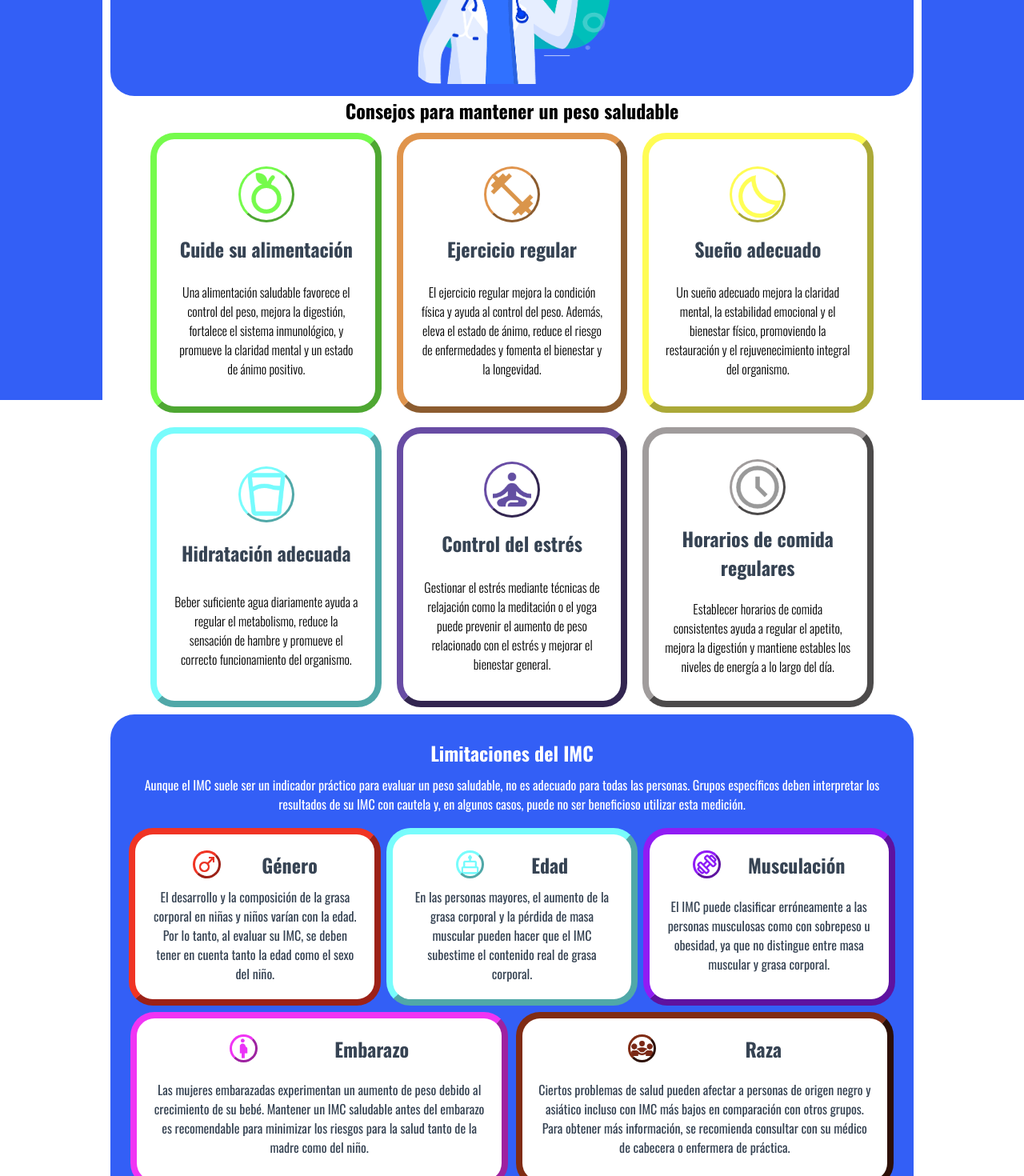
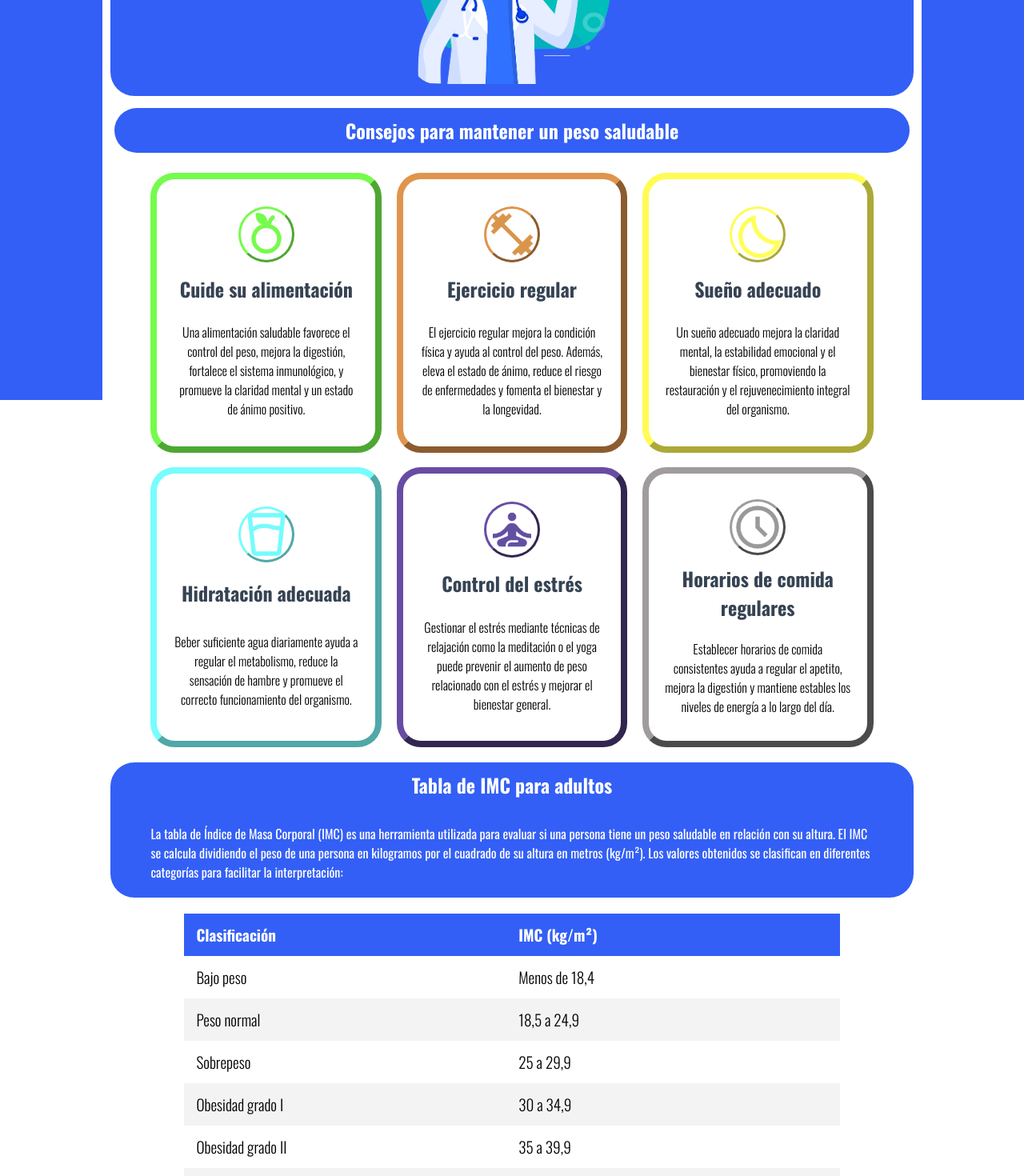
Before and after one commit to LuciusCat/calculadora-imc, a React (Vite) app: page / in a window 1280 px wide. Shown: the part 700-2170 px from the top of the page at 80% size. Built offline with nearby package versions, Linux system fonts and the light colour scheme.

Commit message:
Agregando la seccion sobrepeso

```diff
--- a/src/App.css
+++ b/src/App.css
@@ -41,5 +41,11 @@
 }
 
 .h2-sub {
-  color: red;
+  background-color: var(--primary-color);
+  color: white;
+  padding: 10px;
+  border-radius: 30px;
+  margin: 15px;
+  width: 100%;
+  text-align: center;
 }
--- a/src/App.jsx
+++ b/src/App.jsx
@@ -13,7 +13,7 @@ import {
   sectionRegular,
 } from "./data/dataIcon";
 
-import "./css/LimitsSection.css"
+import "./css/LimitsSection.css";
 
 import {
   sectionGender,
@@ -22,6 +22,10 @@ import {
   sectionPregnancy,
   sectionRace,
 } from "./data/dataLimits";
+
+import ListSection from "./components/ListSection"
+
+import { overweight } from "./data/dataListSection";
 
 const bmiData = [
   { classification: "Bajo peso", bmi: "Menos de 18,4" },
@@ -46,6 +50,17 @@ const sectionLimitsTitle = "Limitaciones del IMC";
 
 const sectionLimitsTxt =
   "Aunque el IMC suele ser un indicador práctico para evaluar un peso saludable, no es adecuado para todas las personas. Grupos específicos deben interpretar los resultados de su IMC con cautela y, en algunos casos, puede no ser beneficioso utilizar esta medición.";
+
+const Subtitle = ({ content }) => {
+  return <h2 className="h2-sub">{content}</h2>;
+};
+
+const h2Tips = "Consejos para mantener un peso saludable";
+
+const sectionTableTitle = "Tabla de IMC para adultos";
+
+const sectionTableTxt =
+  "La tabla de Índice de Masa Corporal (IMC) es una herramienta utilizada para evaluar si una persona tiene un peso saludable en relación con su altura. El IMC se calcula dividiendo el peso de una persona en kilogramos por el cuadrado de su altura en metros (kg/m²). Los valores obtenidos se clasifican en diferentes categorías para facilitar la interpretación:";
 
 function App() {
   return (
@@ -72,7 +87,8 @@ function App() {
             </Section>
             <div className="img-doc-2" />
           </article>
-          <h2>Consejos para mantener un peso saludable</h2>
+
+          <Subtitle content={h2Tips} />
           <div className="container-icon-section">
             <IconSection
               className={"icon-section"}
@@ -134,6 +150,16 @@ function App() {
             </IconSection>
           </div>
 
+          <Section
+            className={"section-table"}
+            title={sectionTableTitle}
+            titleLevel={"h2"}
+          >
+            {sectionTableTxt}
+          </Section>
+
+          <TableBMI data={bmiData} />
+
           <article className="article-explain">
             <Section
               className={"section-explain"}
@@ -194,7 +220,12 @@ function App() {
               </div>
             </Section>
           </article>
-          <TableBMI data={bmiData} />
+            <ListSection
+              title={overweight.title}
+              intro={overweight.intro}
+              listItems={overweight.listItems}
+              conclusion={overweight.conclusion}
+            />
         </div>
       </div>
     </>
--- /dev/null
+++ b/src/components/ListSection.jsx
@@ -0,0 +1,19 @@
+import React from "react";
+import "../css/ListSection.css"
+
+const ListSection = ({ title, intro, listItems, conclusion }) => {
+  return(
+      <div className="list-section">
+        <h2>{title}</h2>
+        <p>{intro}</p>
+        <ul>
+          {listItems.map((item, index) => (
+            <li key={index}>{item}</li>
+          ))}
+        </ul>
+        <p>{conclusion}</p>
+      </div>
+  );
+};
+
+export default ListSection;
--- a/src/css/LimitsSection.css
+++ b/src/css/LimitsSection.css
@@ -1,5 +1,5 @@
 .container-limits-section {
-    margin-top: 15px;
+  margin-top: 15px;
   width: 100%;
   display: grid;
   grid-template-columns: repeat(6, 1fr);
@@ -24,7 +24,7 @@
   border: 8px outset;
   border-radius: 30px;
   background-color: white;
-  transition: all .5s ease;
+  transition: all 0.5s ease;
 }
 
 .limits-section .section-title-icon {
--- /dev/null
+++ b/src/css/ListSection.css
@@ -0,0 +1,47 @@
+.list-section {
+    margin-top: 15px;
+    color: white;
+    border-radius: 30px;
+    font-weight: 400;
+    width: 100%;
+    display: flex;
+    flex-direction: column;
+    justify-content: space-evenly;
+    align-items: center;
+}
+
+.list-section p {
+    background-color: var(--primary-color);
+    padding: 15px;
+    border-radius: 30px;
+    margin: 15px;
+    width: 100%;
+}
+
+.list-section h2 {
+    text-align: center;
+    margin-bottom: 10px;
+    background-color: var(--primary-color);
+    padding: 15px;
+    border-radius: 30px;
+    width: 100%;
+}
+
+.list-section ul {
+    display: flex;
+    flex-wrap: wrap;
+    justify-content: space-evenly;
+    align-content: center;
+    list-style: none;
+}
+
+.list-section li {
+    text-align: center;
+    background-color: var(--secondary-color);
+    padding: 20px;
+    max-width: 250px;
+    max-height: 300px;
+    border-radius: 30px;
+    margin: 1%;
+    flex-grow: 1;
+}
--- a/src/css/Section.css
+++ b/src/css/Section.css
@@ -79,6 +79,25 @@
   margin: 15px 0;
 }
 
+.section-table {
+  margin-top: 1%;
+  background-color: var(--primary-color);
+  width: 98%;
+  border-radius: 30px;
+  color: white;
+  display: flex;
+  flex-direction: column;
+  justify-content: space-evenly;
+  align-items: center;
+  min-width: 300px;
+}
+
+.section-table .section-content {
+  width: 90%;
+  font-weight: 400;
+  margin: 2%;
+}
+
 @media (max-width: 768px) {
   .section-explain {
     flex-grow: 1;
--- /dev/null
+++ b/src/data/dataListSection.jsx
@@ -0,0 +1,13 @@
+export const overweight = {
+    title: "Riesgos del sobrepeso",
+    intro: "La obesidad es una condición crónica que afecta a millones de personas en todo el mundo y se asocia con una amplia gama de enfermedades y problemas de salud. Esta condición no solo tiene implicaciones estéticas y de calidad de vida, sino que también puede llevar a serias complicaciones médicas. A continuación, se presenta una lista de enfermedades y problemas de salud comúnmente asociados con la obesidad.",
+    listItems: [
+        "Enfermedad cardiovascular: La obesidad aumenta el riesgo de hipertensión, infarto de miocardio y accidentes cerebrovasculares debido al estrés adicional sobre el corazón y los vasos sanguíneos.",
+        "Diabetes tipo 2: El exceso de grasa corporal afecta la manera en que el cuerpo utiliza la insulina, lo que puede llevar a niveles elevados de glucosa en sangre y resistencia a la insulina.",
+        "Hipertensión: El exceso de peso corporal requiere un mayor volumen de sangre para suministrar oxígeno y nutrientes, lo que aumenta la presión arterial.",
+        "Apnea del sueño: La grasa acumulada en el área del cuello puede obstruir las vías respiratorias, causando pausas en la respiración durante el sueño.",
+        "Osteoartritis: El peso adicional ejerce una presión excesiva sobre las articulaciones, especialmente en las rodillas, caderas y columna, acelerando el desgaste del cartílago.",
+        "Enfermedad del hígado graso no alcohólico: La acumulación de grasa en el hígado puede causar inflamación y daño hepático, llevando a la cirrosis en casos severos.",
+    ],
+    conclusion: "En conclusión, la obesidad es un factor de riesgo significativo para una amplia variedad de enfermedades y problemas de salud. Abordar la obesidad mediante cambios en el estilo de vida, apoyo médico y estrategias de salud pública puede mejorar significativamente la calidad de vida y reducir la carga de enfermedades asociadas."
+};
```
